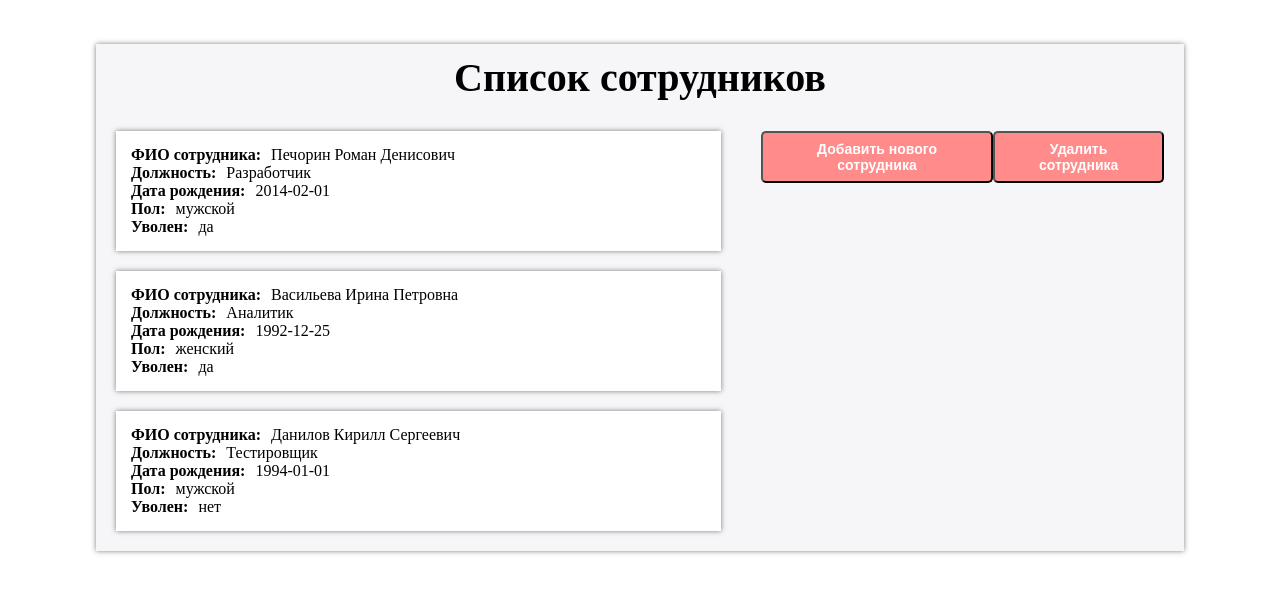
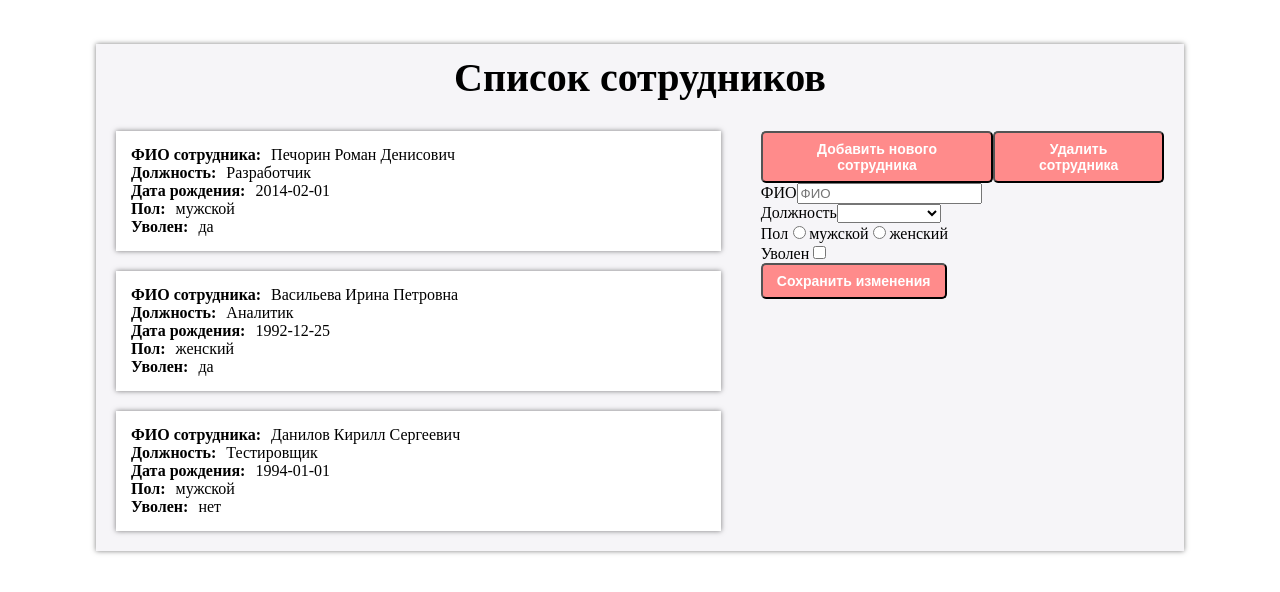
Before and after one commit to ChristieKh/employees-CRUD, a React (Create React App) app: page / in a window 1280 px wide. Shown: the top 592 px of the page. Built offline with nearby package versions, Linux system fonts and the light colour scheme.

Commit message:
new refactoring - new form

```diff
--- a/package.json
+++ b/package.json
@@ -5,6 +5,7 @@
   "homepage": "https://christiekh.github.io/employees-test",
   "dependencies": {
     "classnames": "2.2.6",
+    "final-form": "4.19.1",
     "gh-pages": "2.0.1",
     "node-sass": "4.14.0",
     "react": "16.12.0",
--- a/src/components/Button.js
+++ b/src/components/Button.js
@@ -6,14 +6,19 @@ const cn = classnames.bind(styles);
 
 const STYLE_NAME = 'Button';
 
-export const Button = memo(({text, handleClick}) => {
+export const Button = memo(({text, type, handleClick}) => {
 
-    const onClick = useCallback((event) => {
-        event.preventDefault();
-        handleClick();
-    }, [handleClick]);
+    const onClick = useCallback(
+        event => {
+            event.stopPropagation();
+
+            if (Boolean(handleClick)) {
+                handleClick();
+            }
+
+        }, [handleClick]);
 
     return(
-        <button className={cn(STYLE_NAME)} onClick={onClick}>{text}</button>
+        <button className={cn(STYLE_NAME)} type={type} onClick={onClick}>{text}</button>
     )
 });
--- a/src/page/_components/editable-employer-form/_components/editable-employer-form-view/index.js
+++ b/src/page/_components/editable-employer-form/_components/editable-employer-form-view/index.js
@@ -1,5 +1,6 @@
 import React, {memo} from 'react';
 import {Button} from "../../../../../components/Button";
+import { Form, Field } from "react-final-form";
 import classnames from "classnames/bind";
 import styles from "./index.module.scss";
 
@@ -7,11 +8,66 @@ const cn = classnames.bind(styles);
 
 const STYLE_NAME = 'Editable-employer-form-view';
 
-export const EditableEmployerFormView = memo(({handleAddNewEmployer, handleDeleteEmployer}) => (
+export const EditableEmployerFormView = memo(({handleAddNewEmployer, handleDeleteEmployer, onSubmit}) => (
     <div className={cn(STYLE_NAME)}>
         <div className={cn(`${STYLE_NAME}__buttons`)}>
             <Button text="Добавить нового сотрудника" handleClick={handleAddNewEmployer}/>
             <Button text="Удалить сотрудника" handleClick={handleDeleteEmployer}/>
         </div>
+        <Form onSubmit={onSubmit}
+              // validate={validate}
+              render={({ handleSubmit }) => (
+                  <form onSubmit={handleSubmit}>
+                      <div>
+                          <label>ФИО</label>
+                          <Field name="person" component="input" placeholder="ФИО" />
+                      </div>
+                      <div>
+                          <label>Должность</label>
+                          <Field name="work" component="select">
+                              <option />
+                              <option value="#ff0000">Разработчик</option>
+                              <option value="#00ff00">Дизайнер</option>
+                              <option value="#0000ff">Аналитик</option>
+                              <option value="#0000ff">Тестировщик</option>
+                          </Field>
+                      </div>
+
+                      <div>
+                      <label>Пол</label>
+                          <label>
+                              <Field
+                                  name="gender"
+                                  component="input"
+                                  type="radio"
+                                  value="m"
+                              />
+                              мужской
+                          </label>
+                          <label>
+                              <Field
+                                  name="gender"
+                                  component="input"
+                                  type="radio"
+                                  value="w"
+                              />
+                              женский
+                          </label>
+                      </div>
+
+                      <div>
+                          <label>Уволен
+                              <Field
+                                  name="employ"
+                                  component="input"
+                                  type="checkbox"
+                                  value="guacamole"
+                              />{' '}
+                          </label>
+                      </div>
+
+                      <Button text="Сохранить изменения" type="submit"/>
+                  </form>
+              )}/>
     </div>
 ));
--- a/src/page/_components/editable-employer-form/index.js
+++ b/src/page/_components/editable-employer-form/index.js
@@ -7,10 +7,15 @@ export class EditableEmployerForm extends Component {
 
     handleDeleteEmployer = () => {};
 
+    onSubmit = (values) => {
+        console.info('values', values);
+    }
+
     render() {
         return (
             <EditableEmployerFormView handleAddNewEmployer={this.handleAddNewEmployer}
-                                      handleDeleteEmployer={this.handleDeleteEmployer}/>
+                                      handleDeleteEmployer={this.handleDeleteEmployer}
+                                      onSubmit={this.onSubmit}/>
         );
     }
 }
```
Also changed, not shown: src/page/_components/editable-employer-form/_components/editable-employer-form-view/_components/edit-form/index.js (added, +9 -0 lines), 1 other file (tests, documents, lock files or other folders).
